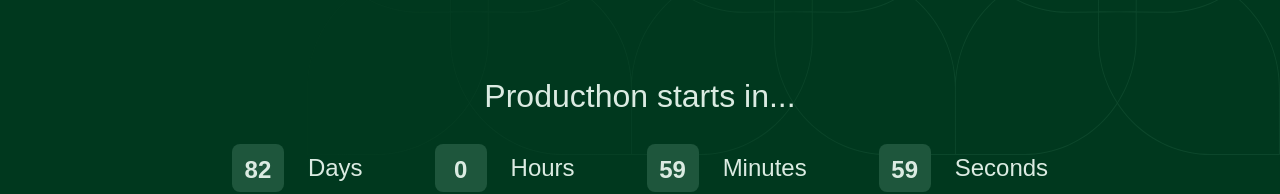
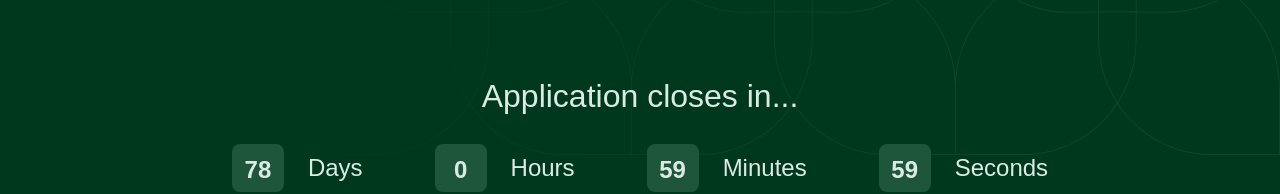
Before and after one commit to yihui-hu/spring-producthon, a React (Vite) app: page / in a window 1280 px wide. Shown: the part 576-770 px from the top of the page. Built offline with nearby package versions, Linux system fonts and the light colour scheme; the HTML template or start-up script is replaced by a standard one.

Commit message:
Updated product studio website

```diff
--- a/src/App.tsx
+++ b/src/App.tsx
@@ -16,7 +16,7 @@ import Footer from "./components/Footer";
 import FAQ from "./components/FAQ";
 
 function App() {
-  const targetDate = new Date(2024, 1, 23);
+  const targetDate = new Date(2024, 1, 19);
   const aboutRef = useRef<null | HTMLDivElement>(null);
   const whyRef = useRef<null | HTMLDivElement>(null);
   const themesRef = useRef<null | HTMLDivElement>(null);
--- a/src/components/Countdown.tsx
+++ b/src/components/Countdown.tsx
@@ -49,7 +49,7 @@ const Countdown = (props: CountdownProps) => {
   } else {
     return (
       <div className="CountdownContainer">
-        <h4 style={{ fontWeight: 300 }}>Producthon starts in...</h4>
+        <h4 style={{ fontWeight: 300 }}>Application closes in...</h4>
         <ShowCounter
           days={days}
           hours={hours}
--- a/src/components/FAQ.tsx
+++ b/src/components/FAQ.tsx
@@ -71,7 +71,7 @@ const FAQ = () => {
           />
           <FAQContainer
             question="When do applications close?"
-            answer="Still TBD but planning to close a week before Producthon starts!"
+            answer="Applications close at 11:59PM, 2/19 Monday."
           />
           <FAQContainer
             question="Do I need to stay up all night for this?"
```
